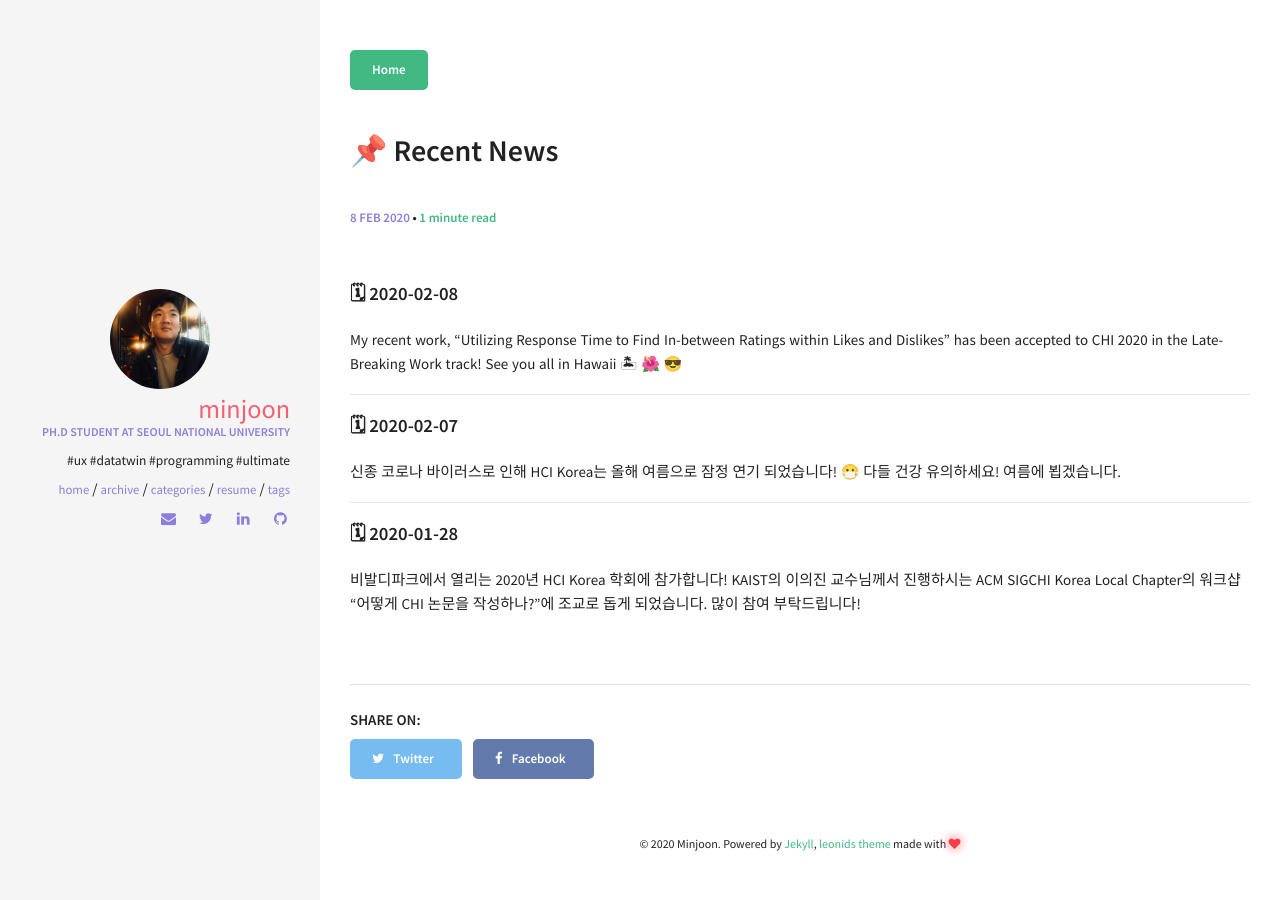
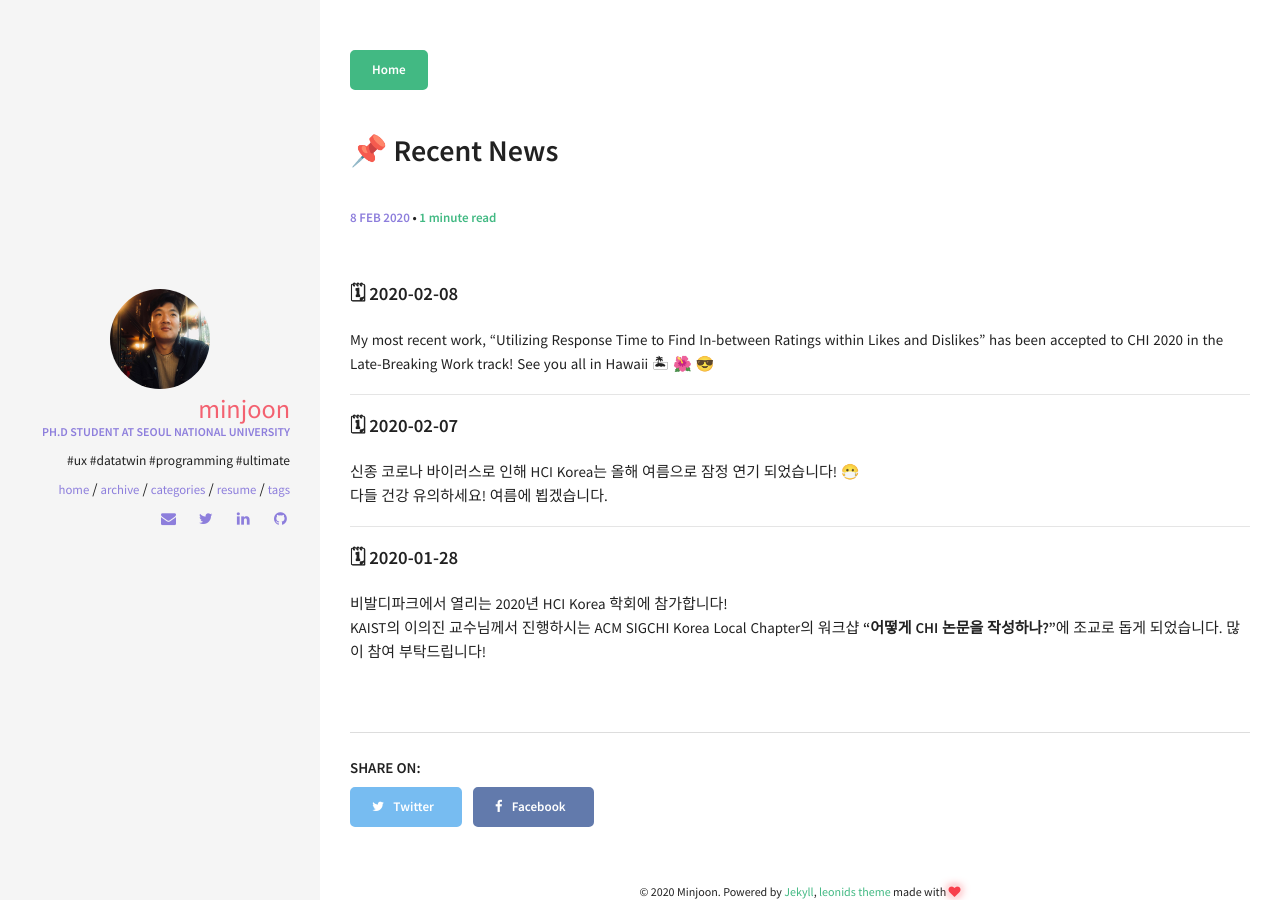
Before and after one commit to minjoonkim/minjoonkim.github.io, a Jekyll site: the page built from _posts/2020-02-08-recent-news.md, in a window 1280 px wide. Built offline with Jekyll 4.4.1, drawn with Linux system fonts in a browser that asks for light colours; comment, search, counter and statistics services are not loaded; some of the changed lines change nothing that is shown.

Commit message:
update post fixes

```diff
--- a/_posts/2020-02-08-recent-news.md
+++ b/_posts/2020-02-08-recent-news.md
@@ -1,14 +1,14 @@
 ---
 layout: post
 title: 📌 Recent News
-excerpt: "This post will stay pinned to the top for my most rec"
-categories: [hello world]
+excerpt: "2020-02-08 : My most recent work, Utilizing Response Time to Find In-between Ratings within Likes and Dislikes, has been accepted to CHI 2020 in the Late-Breaking Work track! See you all in Hawaii 🏝 🌺 😎"
+categories: [updates]
 comments: true
 ---
 
 #### 🗓 2020-02-08
 
-My recent work, "Utilizing Response Time to Find In-between Ratings within Likes and Dislikes" has been accepted to CHI 2020 in the Late-Breaking Work track! See you all in Hawaii 🏝 🌺 😎
+My most recent work, "Utilizing Response Time to Find In-between Ratings within Likes and Dislikes" has been accepted to CHI 2020 in the Late-Breaking Work track! See you all in Hawaii 🏝 🌺 😎
 
 ---
 
@@ -22,4 +22,4 @@
 #### 🗓 2020-01-28
 
 비발디파크에서 열리는 2020년 HCI Korea 학회에 참가합니다!
-KAIST의 이의진 교수님께서 진행하시는 ACM SIGCHI Korea Local Chapter의 워크샵 "어떻게 CHI 논문을 작성하나?"에 조교로 돕게 되었습니다. 많이 참여 부탁드립니다!
+KAIST의 이의진 교수님께서 진행하시는 ACM SIGCHI Korea Local Chapter의 워크샵 **"어떻게 CHI 논문을 작성하나?"**에 조교로 돕게 되었습니다. 많이 참여 부탁드립니다!
```
